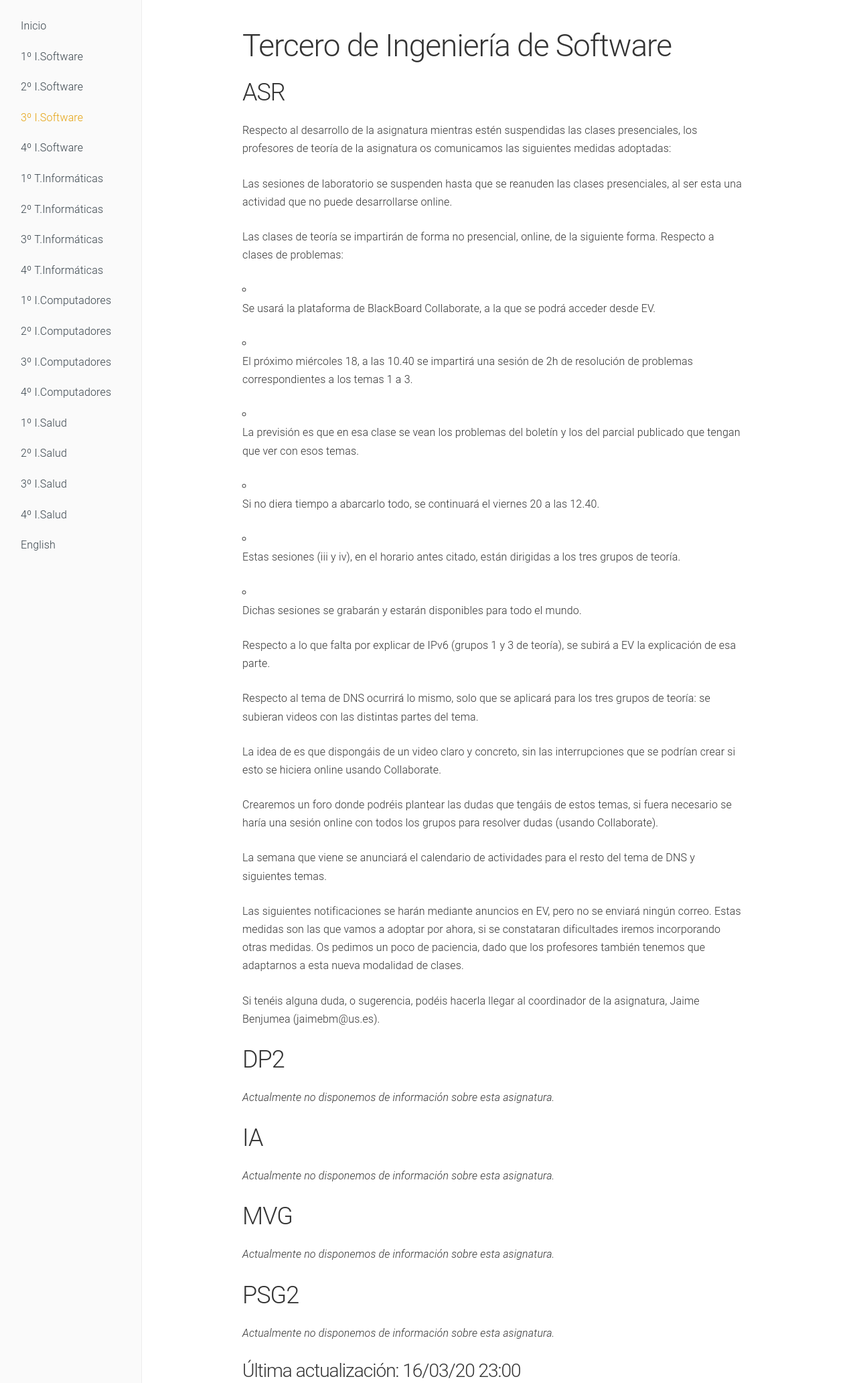
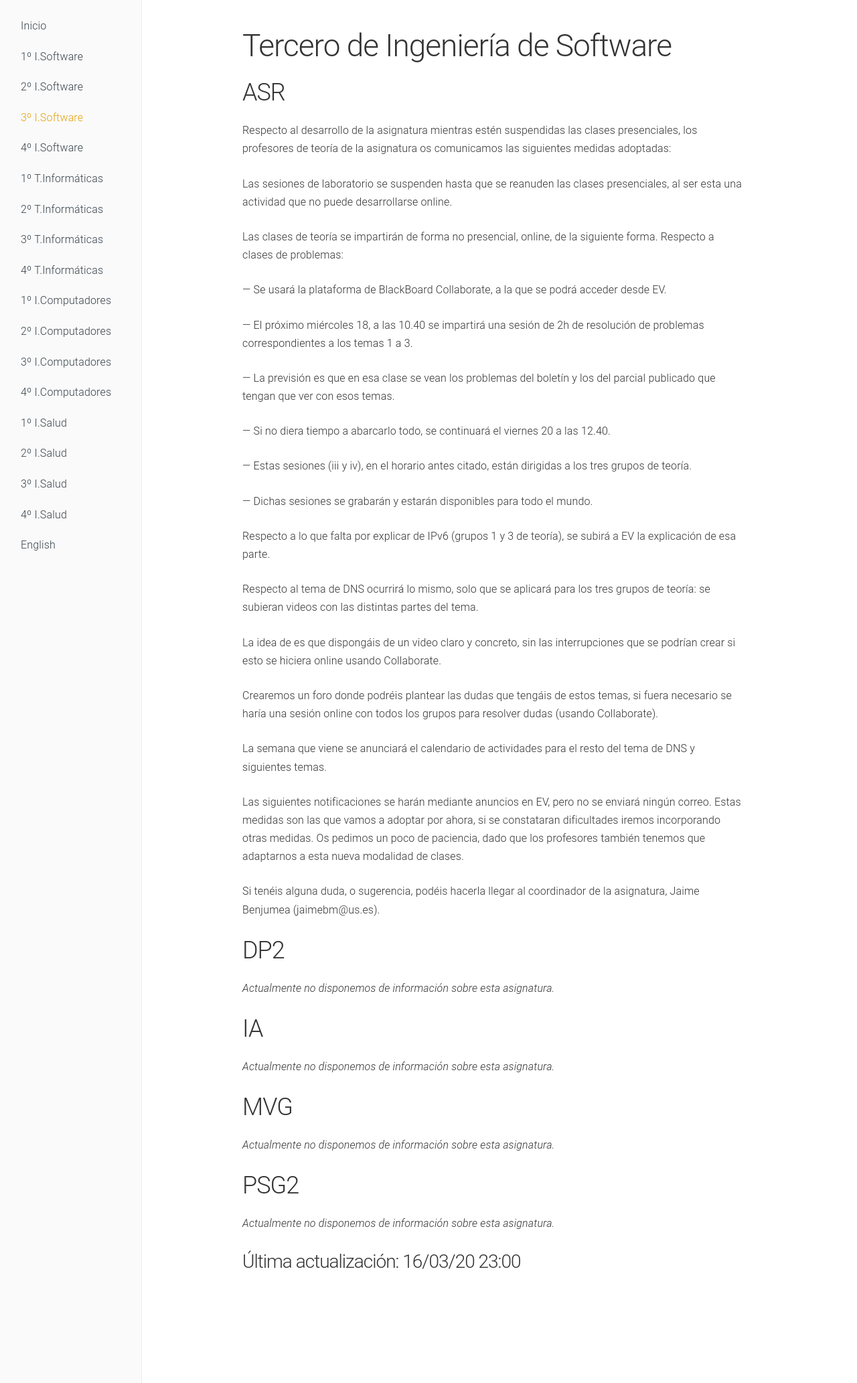
Before and after one commit to dlga/dlgaadaptaciones, a Jekyll site: the page built from 3soft.md, in a window 1280 px wide. Shown: the whole page at 67% size. Built offline with Jekyll 4.4.1, drawn with Linux system fonts in a browser that asks for light colours.

```diff
--- a/3soft.md
+++ b/3soft.md
@@ -14,17 +14,17 @@ Las sesiones de laboratorio se suspenden hasta que se reanuden las clases presen
 
 Las clases de teoría se impartirán de forma no presencial, online, de la siguiente forma. Respecto a clases de problemas:
 
-- Se usará la plataforma de BlackBoard Collaborate, a la que se podrá acceder desde EV.
+— Se usará la plataforma de BlackBoard Collaborate, a la que se podrá acceder desde EV.
 
-- El próximo miércoles 18, a las 10.40 se impartirá una sesión de 2h de resolución de problemas correspondientes a los temas 1 a 3.
+— El próximo miércoles 18, a las 10.40 se impartirá una sesión de 2h de resolución de problemas correspondientes a los temas 1 a 3.
 
-- La previsión es que en esa clase se vean los problemas del boletín y los del parcial publicado que tengan que ver con esos temas.
+— La previsión es que en esa clase se vean los problemas del boletín y los del parcial publicado que tengan que ver con esos temas.
 
-- Si no diera tiempo a abarcarlo todo, se continuará el viernes 20 a las 12.40.
+— Si no diera tiempo a abarcarlo todo, se continuará el viernes 20 a las 12.40.
 
-- Estas sesiones (iii y iv), en el horario antes citado, están dirigidas a los tres grupos de teoría.
+— Estas sesiones (iii y iv), en el horario antes citado, están dirigidas a los tres grupos de teoría.
 
-- Dichas sesiones se grabarán y estarán disponibles para todo el mundo.
+— Dichas sesiones se grabarán y estarán disponibles para todo el mundo.
 
 Respecto a lo que falta por explicar de IPv6 (grupos 1 y 3 de teoría), se subirá a EV la explicación de esa parte.
 
```
